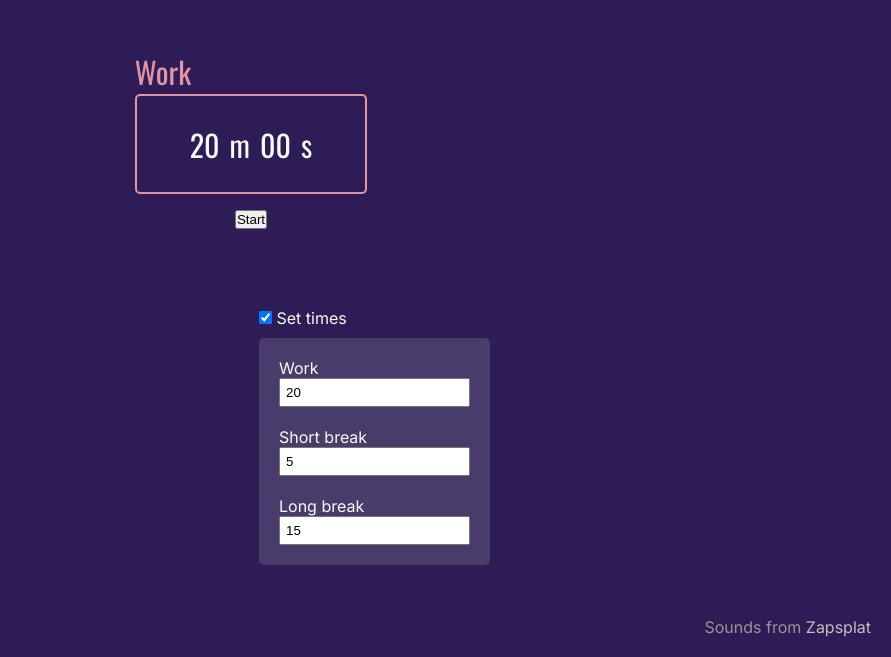
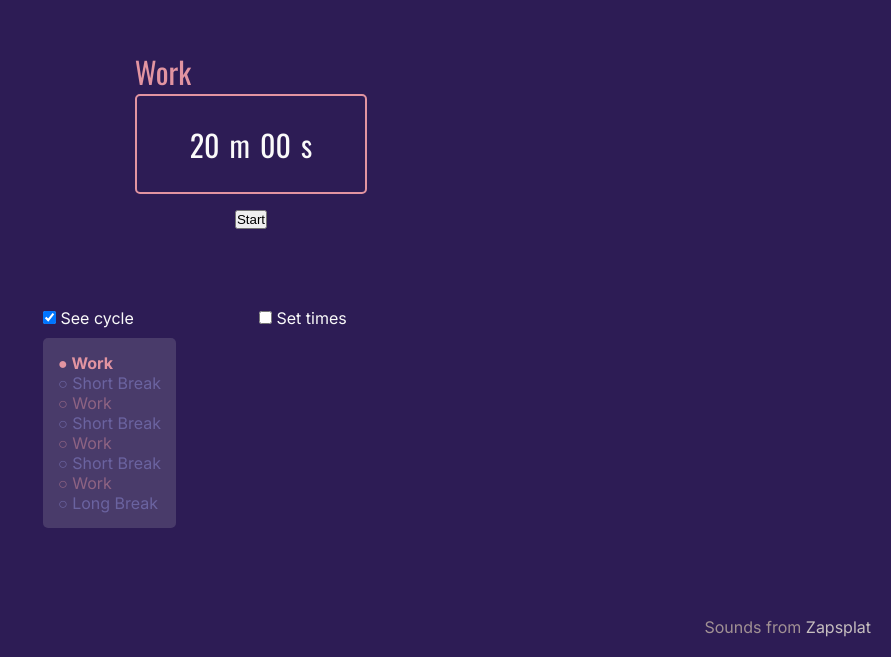
Before and after one commit to laura-mccormick/calmodoro, a Next.js app: page / in a window 1280 px wide. Shown: the part 143-800 px from the top of the page, without its empty margins (389-1280 px from the left). Built offline with nearby package versions, Linux system fonts and the light colour scheme.

Commit message:
Show Cycle

```diff
--- a/package.json
+++ b/package.json
@@ -16,7 +16,8 @@
     "next": "14.0.4",
     "next-compose": "^0.0.2",
     "react": "^18",
-    "react-dom": "^18"
+    "react-dom": "^18",
+    "sass": "^1.71.1"
   },
   "devDependencies": {
     "@types/node": "^20",
--- a/src/app/page.module.css
+++ b/src/app/page.module.css
@@ -31,3 +31,11 @@
 .attributions > a {
   color: #c6bebf;
 }
+
+.settings {
+  background: rgb(236 235 227 / 15%);
+  border-radius: 5px;
+  width: fit-content;
+  padding: 15px;
+  margin-top: 10px;
+}
--- a/src/app/page.tsx
+++ b/src/app/page.tsx
@@ -7,6 +7,7 @@ import { Grid } from "@mui/material";
 import { useEffect, useState } from "react";
 import { Mode } from "../timer/timerUtils";
 import PauseButton from "@/input/PauseButton";
+import CycleSettings from "@/input/CycleSettings/CycleSettings";
 
 export default function Home() {
   const pomodoroCycle = [
@@ -91,9 +92,14 @@ export default function Home() {
         <Grid item xs={3} />
 
         {/* Settings row */}
-        <Grid item xs={2} />
-        <Grid item xs={12} md={4} />
-        <Grid item xs={12} md={4}>
+        <Grid item xs={4} />
+        <Grid item xs={12} md={2}>
+          <CycleSettings
+            pomodoroCycle={pomodoroCycle}
+            cycleIndex={cycleIndex}
+          />
+        </Grid>
+        <Grid item xs={12} md={2}>
           <TimeSettings
             workTimeMinutes={workTimeMinutes}
             setWorkTimeMinutes={setWorkTimeMinutes}
@@ -103,7 +109,7 @@ export default function Home() {
             setLongBreakTimeMinutes={setLongBreakTimeMinutes}
           />
         </Grid>
-        <Grid item xs={2} />
+        <Grid item xs={4} />
 
         {/* Attributions row */}
         <Grid item xs={3} />
--- /dev/null
+++ b/src/input/AllowChangeCheckbox.tsx
@@ -0,0 +1,24 @@
+import React from "react";
+
+type AllowChangeCheckboxProps = {
+  allowChange: boolean;
+  setAllowChange: Function;
+  label: string;
+};
+
+export default function AllowChangeCheckbox({
+  allowChange,
+  setAllowChange,
+  label,
+}: AllowChangeCheckboxProps) {
+  return (
+    <div>
+      <input
+        type="checkbox"
+        checked={allowChange}
+        onChange={() => setAllowChange(!allowChange)}
+      />
+      <label htmlFor="allowChangeTimes"> {label}</label>
+    </div>
+  );
+}
--- /dev/null
+++ b/src/input/CycleSettings/CycleSettings.scss
@@ -0,0 +1,22 @@
+.cycle {
+  &__0 {
+    color: #e294a1;
+    opacity: 45%;
+
+    &__current {
+      color: #e294a1;
+      font-weight: bold;
+    }
+  }
+
+  &__1,
+  &__2 {
+    color: #9494e2;
+    opacity: 45%;
+
+    &__current {
+      color: #9494e2;
+      font-weight: bold;
+    }
+  }
+}
--- /dev/null
+++ b/src/input/CycleSettings/CycleSettings.tsx
@@ -0,0 +1,46 @@
+import React, { useState } from "react";
+import { Mode } from "../../timer/timerUtils";
+import AllowChangeCheckbox from "../AllowChangeCheckbox";
+import "./CycleSettings.scss";
+import styles from "../../app/page.module.css";
+
+type CycleSettingsProps = {
+  pomodoroCycle: Mode[];
+  cycleIndex: number;
+};
+
+export default function CycleSettings({
+  pomodoroCycle,
+  cycleIndex,
+}: CycleSettingsProps) {
+  const [allowChangeCycle, setAllowChangeCycle] = useState(true);
+
+  return (
+    <div>
+      <AllowChangeCheckbox
+        allowChange={allowChangeCycle}
+        setAllowChange={setAllowChangeCycle}
+        label={"See cycle"}
+      />
+      {allowChangeCycle && (
+        <div className={styles.settings}>
+          {pomodoroCycle.map((mode, index) => (
+            <div
+              key={index}
+              className={`cycle__${mode}${
+                index == cycleIndex ? "__current" : ""
+              }`}
+            >
+              {index == cycleIndex ? <>&#9679; </> : <>&#9675; </>}
+              {mode == Mode.WORK
+                ? "Work"
+                : mode == Mode.SHORT_BREAK
+                ? "Short Break"
+                : "Long Break"}
+            </div>
+          ))}
+        </div>
+      )}
+    </div>
+  );
+}
--- a/src/input/TimeSettings/AllowChangeTimesCheckbox.tsx
+++ /dev/null
@@ -1,23 +0,0 @@
-import React from "react";
-
-type AllowChangeTimesCheckboxProps = {
-  allowChangeTimes: boolean;
-  setAllowChangeTimes: Function;
-};
-
-export default function WorkTimeEntry({
-  allowChangeTimes,
-  setAllowChangeTimes,
-}: AllowChangeTimesCheckboxProps) {
-  return (
-    <div>
-      <input
-        type="checkbox"
-        id="allowChangeTimes"
-        checked={allowChangeTimes}
-        onChange={() => setAllowChangeTimes(!allowChangeTimes)}
-      />
-      <label htmlFor="allowChangeTimes"> Set times</label>
-    </div>
-  );
-}
--- a/src/input/TimeSettings/TimeSettings.css
+++ /dev/null
@@ -1,7 +0,0 @@
-.timeSettings {
-  background: rgb(236 235 227 / 15%);
-  border-radius: 5px;
-  width: fit-content;
-  padding: 10px;
-  margin-top: 10px;
-}
--- a/src/input/TimeSettings/TimeSettings.tsx
+++ b/src/input/TimeSettings/TimeSettings.tsx
@@ -1,8 +1,8 @@
 import React, { useState } from "react";
-import AllowChangeTimesCheckbox from "./AllowChangeTimesCheckbox";
+import AllowChangeCheckbox from "../AllowChangeCheckbox";
 import TimeEntry from "./TimeEntry";
 import { Mode } from "../../timer/timerUtils";
-import "./TimeSettings.css";
+import styles from "../../app/page.module.css";
 
 type TimeSettingsProps = {
   workTimeMinutes: number;
@@ -13,7 +13,7 @@ type TimeSettingsProps = {
   setLongBreakTimeMinutes: Function;
 };
 
-export default function WorkTimeEntry({
+export default function TimeSettings({
   workTimeMinutes,
   setWorkTimeMinutes,
   shortBreakTimeMinutes,
@@ -21,16 +21,17 @@ export default function WorkTimeEntry({
   longBreakTimeMinutes,
   setLongBreakTimeMinutes,
 }: TimeSettingsProps) {
-  const [allowChangeTimes, setAllowChangeTimes] = useState(true);
+  const [allowChangeTimes, setAllowChangeTimes] = useState(false);
 
   return (
     <div>
-      <AllowChangeTimesCheckbox
-        allowChangeTimes={allowChangeTimes}
-        setAllowChangeTimes={setAllowChangeTimes}
+      <AllowChangeCheckbox
+        allowChange={allowChangeTimes}
+        setAllowChange={setAllowChangeTimes}
+        label={"Set times"}
       />
       {allowChangeTimes && (
-        <div className="timeSettings">
+        <div className={styles.settings}>
           <TimeEntry
             allowChangeTimes={allowChangeTimes}
             timeMinutes={workTimeMinutes}
--- a/src/timer/ModeDescription.tsx
+++ b/src/timer/ModeDescription.tsx
@@ -11,7 +11,11 @@ export default function ModeDescription({ mode }: ModeDescriptionProps) {
       <div
         className={mode == Mode.WORK ? "workDescription" : "breakDescription"}
       >
-        {mode == Mode.WORK ? "Work" : "Short Break"}
+        {mode == Mode.WORK
+          ? "Work"
+          : mode == Mode.SHORT_BREAK
+          ? "Short Break"
+          : "Long Break"}
       </div>
     </div>
   );
```
Also changed, not shown: 1 other file (tests, documents, lock files or other folders).
